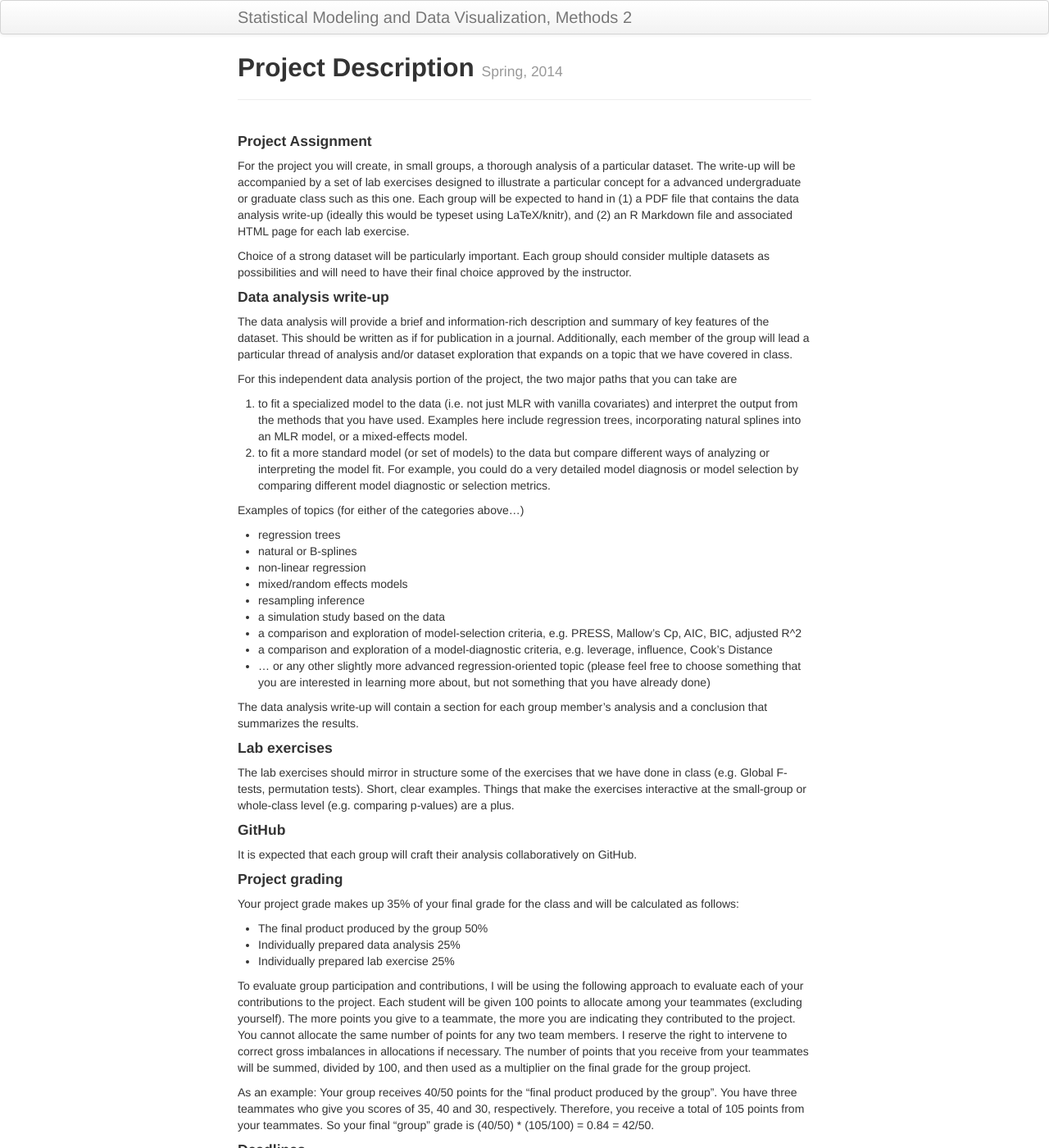
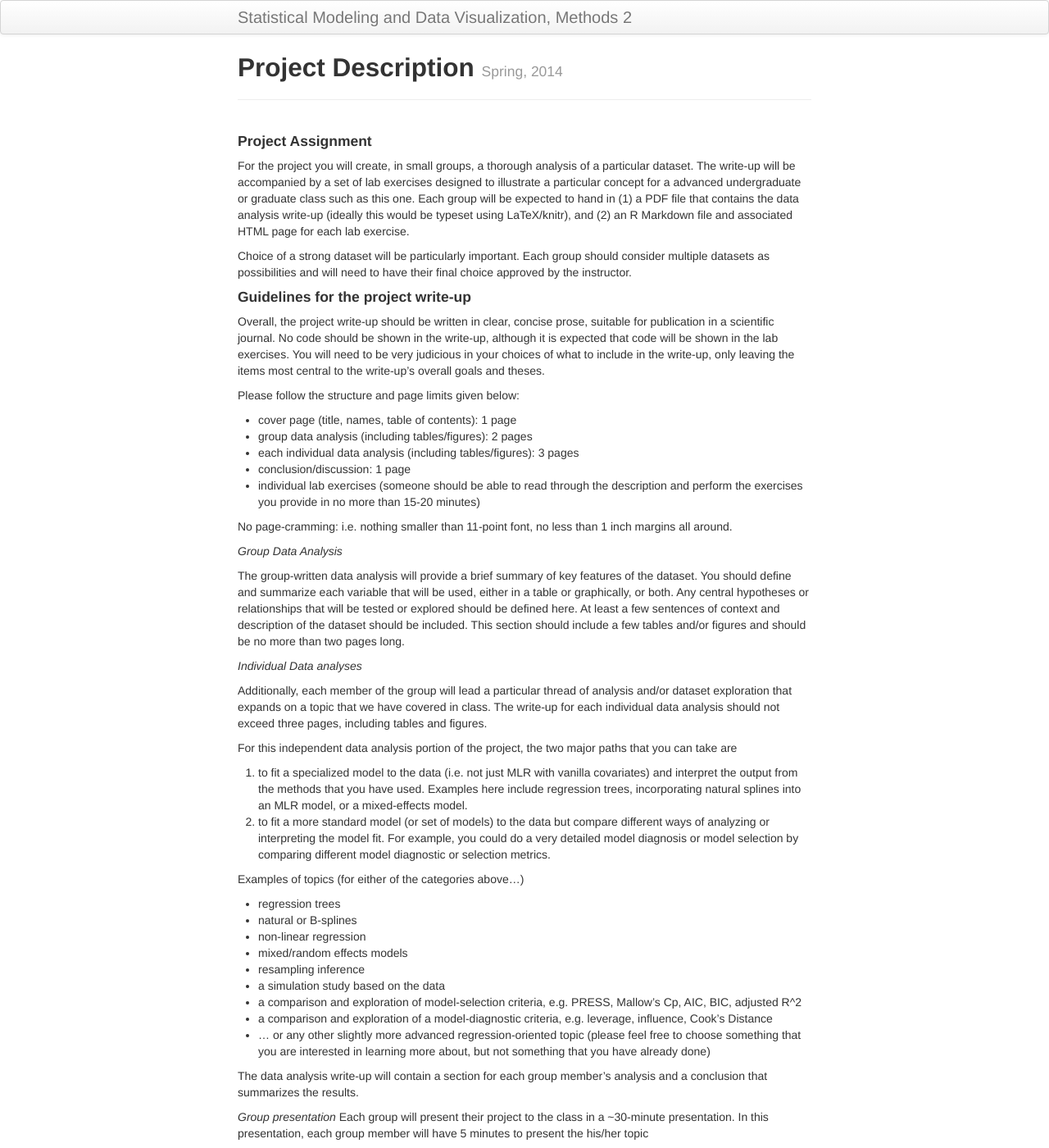
Before and after one commit to nickreich/methods2, a Jekyll site: the page built from pages/project.md, in a window 1280 px wide and 1400 px high. Shown: the whole window at 82% size. Built offline with Jekyll 4.4.1, drawn with Linux system fonts in a browser that asks for light colours; some of the changed text lies outside the part shown.

Commit message:
adding project details

```diff
--- a/pages/project.md
+++ b/pages/project.md
@@ -9,8 +9,26 @@ For the project you will create, in small groups, a thorough analysis of a parti
 
 Choice of a strong dataset will be particularly important. Each group should consider multiple datasets as possibilities and will need to have their final choice approved by the instructor.
 
-#### Data analysis write-up
-The data analysis will provide a brief and information-rich description and summary of key features of the dataset. This should be written as if for publication in a journal. Additionally, each member of the group will lead a particular thread of analysis and/or dataset exploration that expands on a topic that we have covered in class.
+#### Guidelines for the project write-up
+
+Overall, the project write-up should be written in clear, concise prose, suitable for publication in a scientific journal. No code should be shown in the write-up, although it is expected that code will be shown in the lab exercises. You will need to be very judicious in your choices of what to include in the write-up, only leaving the items most central to the write-up's overall goals and theses.
+
+Please follow the structure and page limits given below:
+* cover page (title, names, table of contents): 1 page
+* group data analysis (including tables/figures): 2 pages
+* each individual data analysis (including tables/figures): 3 pages
+* conclusion/discussion: 1 page
+* individual lab exercises (someone should be able to read through the description and perform the exercises you provide in  no more than 15-20 minutes)
+
+No page-cramming: i.e. nothing smaller than 11-point font, no less than 1 inch margins all around.
+
+_Group Data Analysis_
+
+The group-written data analysis will provide a brief summary of key features of the dataset. You should define and summarize each variable that will be used, either in a table or graphically, or both. Any central hypotheses or relationships that will be tested or explored should be defined here. At least a few sentences of context and description of the dataset should be included. This section should include a few tables and/or figures and should be no more than two pages long.
+
+_Individual Data analyses_
+
+Additionally, each member of the group will lead a particular thread of analysis and/or dataset exploration that expands on a topic that we have covered in class. The write-up for each individual data analysis should not exceed three pages, including tables and figures.
 
 For this independent data analysis portion of the project, the two major paths that you can take are
 1. to fit a specialized model to the data (i.e. not just MLR with vanilla covariates) and interpret the output from the methods that you have used. Examples here include regression trees, incorporating natural splines into an MLR model, or a mixed-effects model.
@@ -29,17 +47,29 @@ Examples of topics (for either of the categories above...)
 
 The data analysis write-up will contain a section for each group member's analysis and a conclusion that summarizes the results.
 
+_Group presentation_
+Each group will present their project to the class in a ~30-minute presentation. In this presentation, each group member will have 5 minutes to present the  his/her topic
+
 #### Lab exercises
-The lab exercises should mirror in structure some of the exercises that we have done in class (e.g. Global F-tests, permutation tests). Short, clear examples. Things that make the exercises interactive at the small-group or whole-class level (e.g. comparing p-values) are a plus.
+The lab exercises should mirror in structure some of the exercises that we have done in class (e.g. Global F-tests, permutation tests). They could even be an "annotated script" of the analysis that you ran for the write-up. The key here is that you should imagine trying to teach this to someone who has a working knowledge of regression, but may not be familiar with the tool/model/technique that you are demonstrating. Explain what your code is doing and why you are running things in the way that you are. Things that make the exercises you develop interactive at the small-group or whole-class level (e.g. the lab where we tallied the number of "significant" p-values that each person had from running the code in the global F-test lab) are a plus.
 
 #### GitHub
 It is expected that each group will craft their analysis collaboratively on GitHub.
 
 #### Project grading
 Your project grade makes up 35% of your final grade for the class and will be calculated as follows:
-* The final product produced by the group 50%
-* Individually prepared data analysis 25%
-* Individually prepared lab exercise 25%
+* The final product produced by the group 50 points
+ * 20 points: group data summary (clarity of data summary, quality of graphics/tables, adequate and accurate explanations of data, specific hypotheses defined, results summarized in conclusion/discussion section)
+ * 10 points: project details (page limits adhered to, appropriate sectioning, etc...)
+ * 10 points: uniformity of presentation (individual write-ups have same look and feel, the project feels like a single work, not too disjointed)
+ * 10 points: group presentation (time limits adhered to, project clearly summarized and defined, key findings highlighted, polished presentation)
+* Individually prepared data analysis 25 points
+ * 15 points: overall quality (clear and accurate description of methods/models used, appropriate use of equations to show what methods/models have been used, appropriate use of graphics/tables to support central results, summary of key results)
+ * 10 points: individual presentation (time limit adhered to, individual project clearly summarized)
+* Individually prepared lab exercise 25 points
+ * 10 points: overall quality (clear descriptions of the goals of the lab, adequate explanations of each step taken, clearly linked to the data analysis presented)
+ * 10 points: reproducibility (the lab code can be run without errors)
+ * 5 points: appropriate length (not too simple/short, not too detailed/long)
 
 To evaluate group participation and contributions, I will be using the following approach to evaluate each of your contributions to the project. Each student will be given 100 points to allocate among your teammates (excluding yourself). The more points you give to a teammate, the more you are indicating they contributed to the project. You cannot allocate the same number of points for any two team members. I reserve the right to intervene to correct gross imbalances in allocations if necessary. The number of points that you receive from your teammates will be summed, divided by 100, and then used as a multiplier on the final grade for the group project.
 
```
